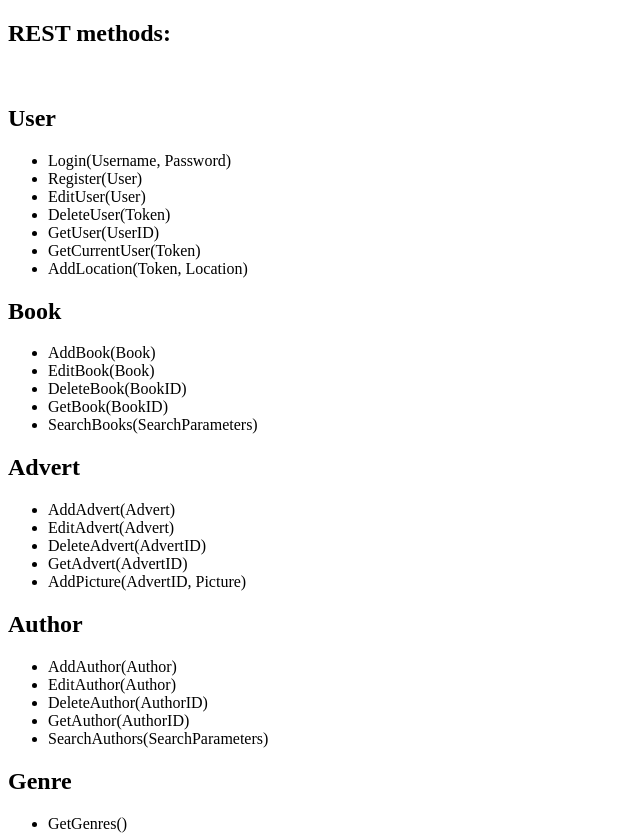
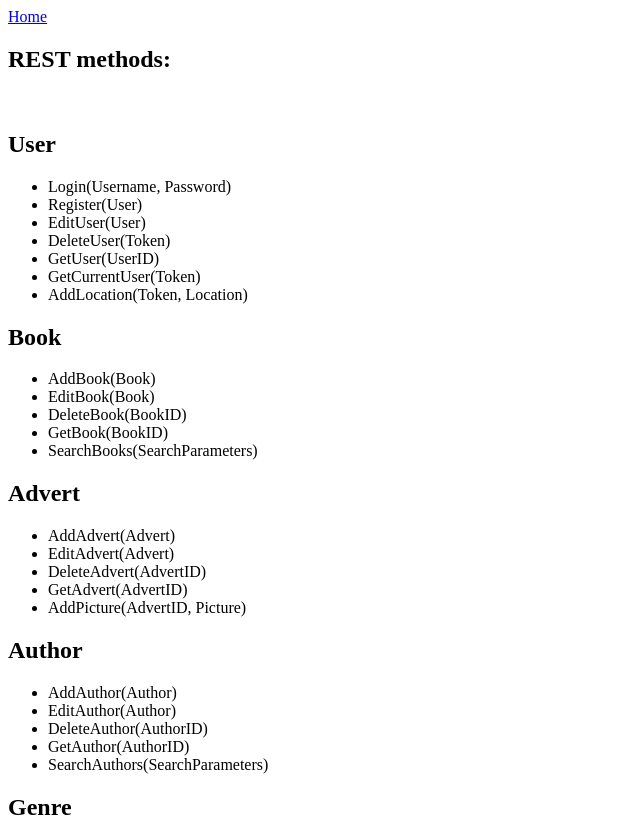
Before and after one commit to naahac/ProjectBackend, a website: page ProjectBackend/views/REST.html in a window 1280 px wide. Shown: the top 836 px of the page, without its empty margins (0-640 px from the left). Drawn offline with Linux system fonts and the light colour scheme.

Commit message:
home button

```diff
--- a/ProjectBackend/views/REST.html
+++ b/ProjectBackend/views/REST.html
@@ -6,6 +6,8 @@
     <title>REST</title>
 </head>
 <body>
+    <a href="../">Home</a>
+
     <h2>REST methods:</h2>
 
     <br />
```
Also changed, not shown: ProjectBackend/views/funkcionalnosti.html (+2 -0 lines), ProjectBackend/views/podatkovni-model.html (+2 -0 lines), ProjectBackend/views/posebnosti.html (+2 -0 lines), ProjectBackend/views/zunanji-API.html (+2 -0 lines).
